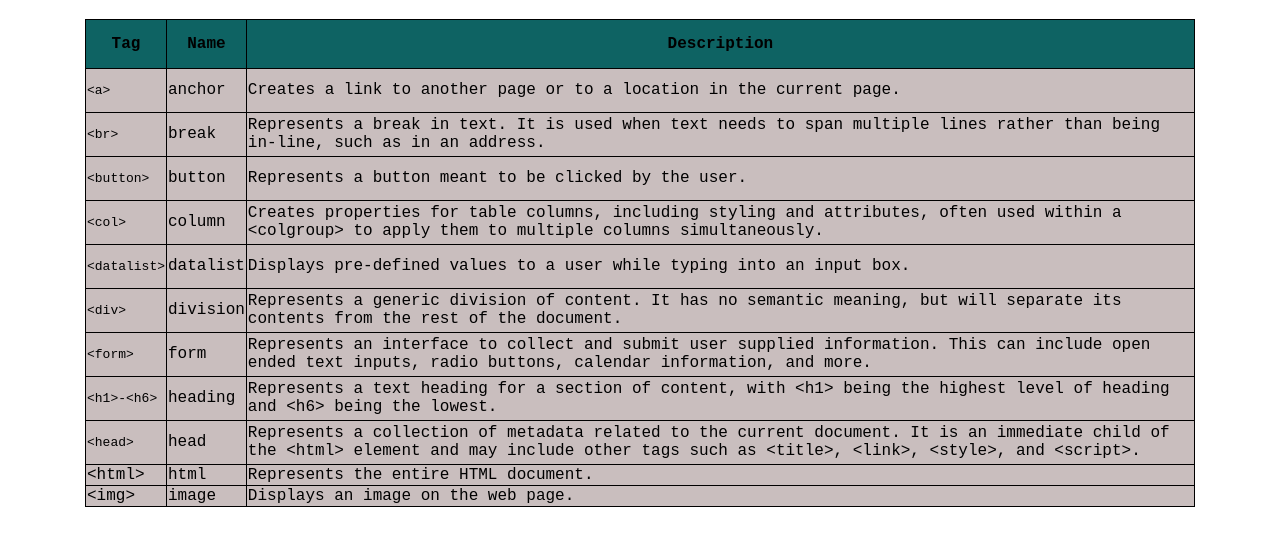
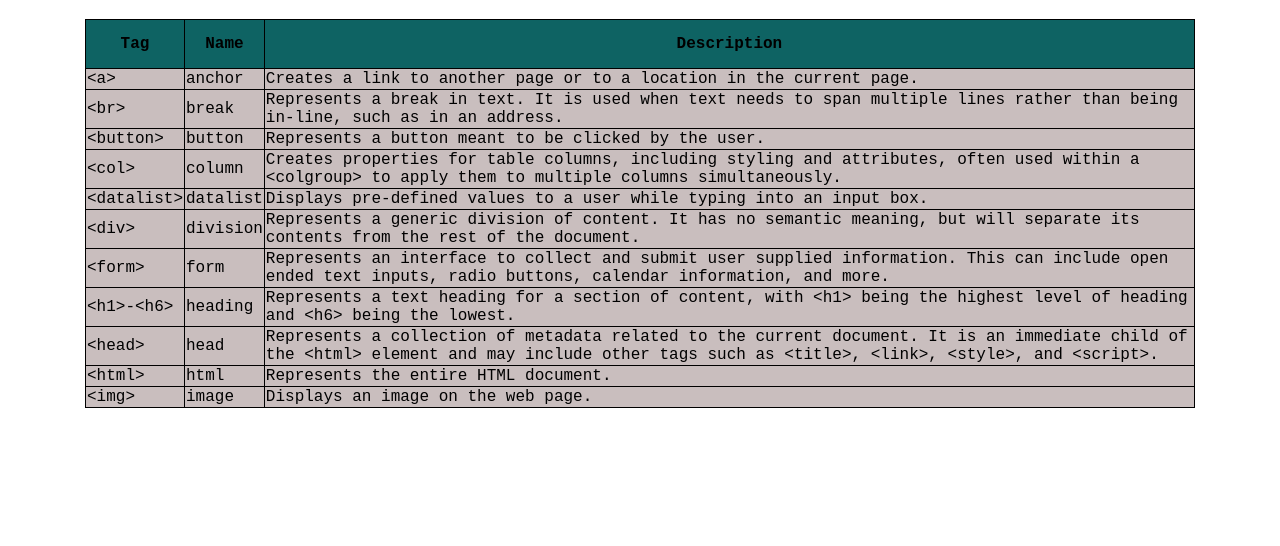
Before and after one commit to myusler/cheatsheet, a plain HTML site: page index.html in a window 1280 px wide. Shown: the part 106-652 px from the top of the page. Drawn offline with Linux system fonts and the light colour scheme.

Commit message:
commit edit

```diff
--- a/index.html
+++ b/index.html
@@ -17,47 +17,47 @@
                 <th>Description</th>
             </tr>
             <tr>
-                <td><xmp><a></xmp></td>
+                <td>&lt;a&gt;</td>
                 <td>anchor</td>
                 <td>Creates a link to another page or to a location in the current page.</td>
             </tr>
             <tr>
-                <td><xmp><br></xmp></td>
+                <td>&lt;br&gt;</td>
                 <td>break</td>
                 <td>Represents a break in text. It is used when text needs to span multiple lines rather than being in-line, such as in an address.</td>
             </tr>
             <tr>
-                <td><xmp><button></xmp></td>
+                <td>&lt;button&gt;</td>
                 <td>button</td>
                 <td>Represents a button meant to be clicked by the user.</td>
             </tr>
             <tr>
-                <td><xmp><col></xmp></td>
+                <td>&lt;col&gt;</td>
                 <td>column</td>
                 <td>Creates properties for table columns, including styling and attributes, often used within a &lt;colgroup&gt; to apply them to multiple columns simultaneously.</td>
             </tr>
             <tr>
-                <td><xmp><datalist></xmp></td>
+                <td>&lt;datalist&gt;</td>
                 <td>datalist</td>
                 <td>Displays pre-defined values to a user while typing into an input box.</td>
             </tr>
             <tr>
-                <td><xmp><div></xmp></td>
+                <td>&lt;div&gt;</td>
                 <td>division</td>
                 <td>Represents a generic division of content. It has no semantic meaning, but will separate its contents from the rest of the document.</td>
             </tr>
             <tr>
-                <td><xmp><form></xmp></td>
+                <td>&lt;form&gt;</td>
                 <td>form</td>
                 <td>Represents an interface to collect and submit user supplied information. This can include open ended text inputs, radio buttons, calendar information, and more.</td>
             </tr>
             <tr>
-                <td><xmp><h1>-<h6></xmp></td>
+                <td>&lt;h1&gt;-&lt;h6&gt;</td>
                 <td>heading</td>
                 <td>Represents a text heading for a section of content, with &lt;h1&gt; being the highest level of heading and &lt;h6&gt; being the lowest.</td>
             </tr>
             <tr>
-                <td><xmp><head></xmp></td>
+                <td>&lt;head&gt;</td>
                 <td>head</td>
                 <td>Represents a collection of metadata related to the current document. It is an immediate child of the &lt;html&gt; element and may include other tags such as &lt;title&gt;, &lt;link&gt;, &lt;style&gt;, and &lt;script&gt;.</td>
             </tr>
```
